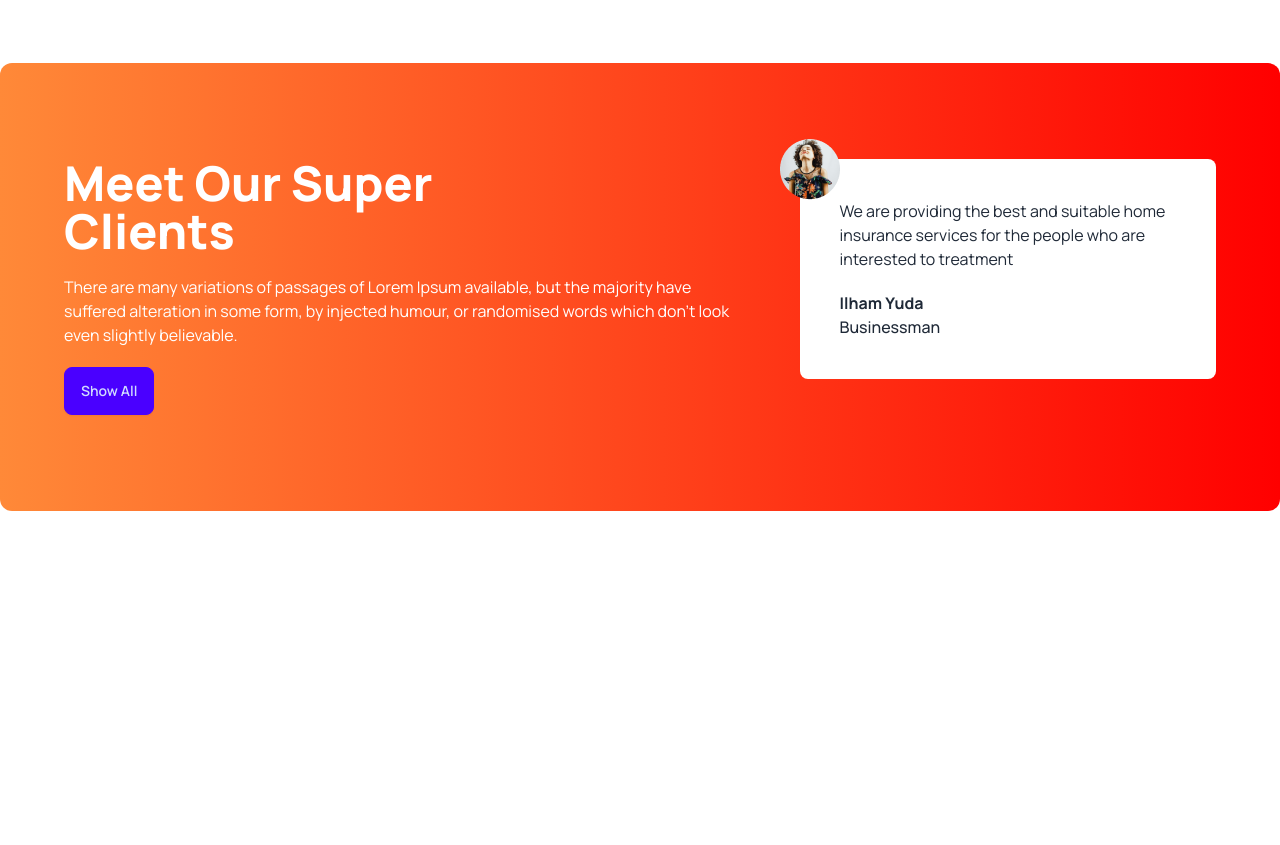
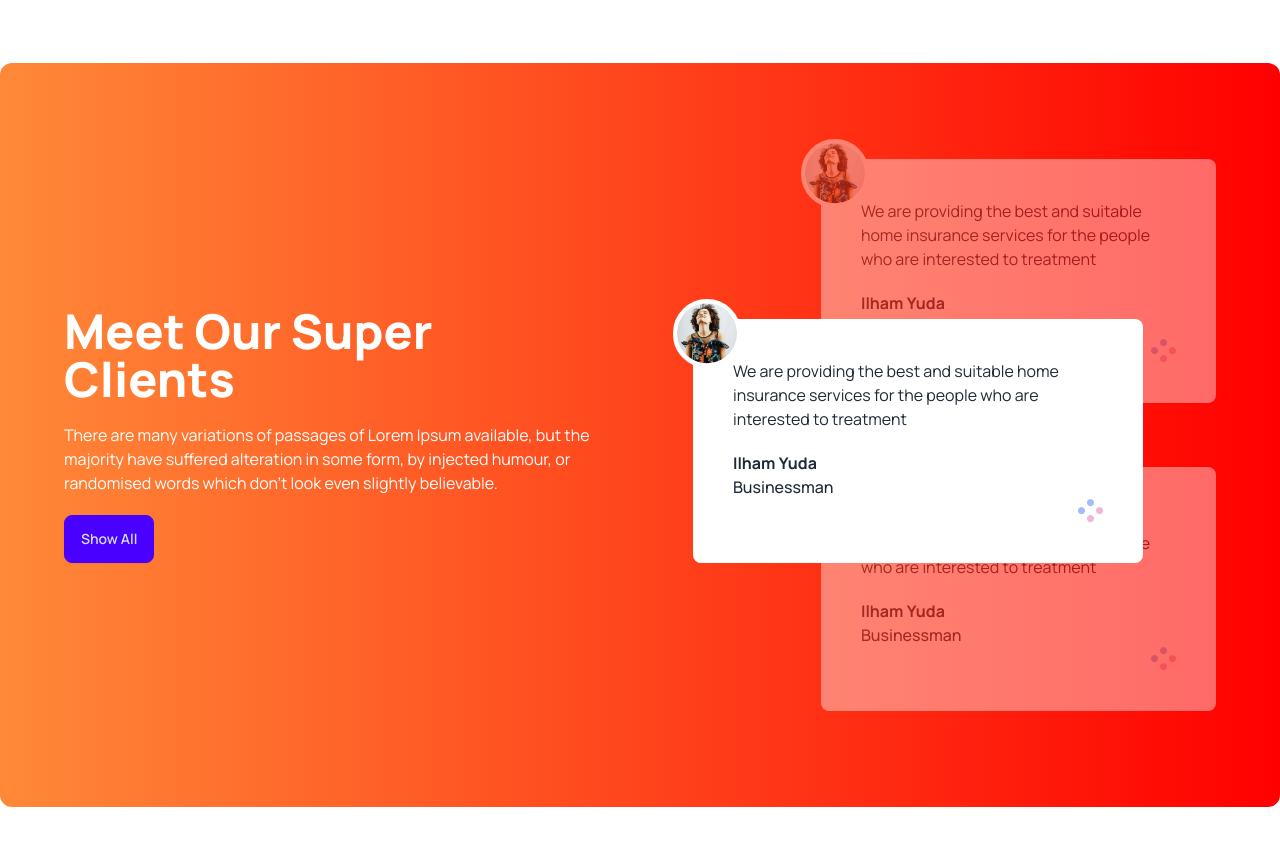
Before and after one commit to MukterHossain/m14-tea-tailwind-daisy, a plain HTML site: page index.html in a window 1280 px wide. Shown: the part 1680-2525 px from the top of the page. Before the commit the page ends 2287 px from the top, so only its background shows below. Drawn offline with nearby package versions, Linux system fonts and the light colour scheme.

Commit message:
added review

```diff
--- a/index.html
+++ b/index.html
@@ -126,19 +126,51 @@
 
         <!-- Super section -->
         <section class="my-24 flex flex-col lg:flex-row gap-12 rounded-xl bg-gradient-to-r from-[#FF8938] to-[#F00] px-16 py-24 ">
-          <div class="space-y-5">
+
+          <div class="flex items-center ">
+           <div class="space-y-5 lg:pr-32">
             <h2 class="text-5xl font-extrabold text-white">Meet Our Super <br>Clients</h2>
             <p class="text-white">There are many variations of passages of Lorem Ipsum available, but the majority have suffered alteration in some form, by injected humour, or randomised words which don't look even slightly believable. </p>
             <button class="btn btn-primary">Show All</button>
+           </div>
           </div>
-          <div>
-            <!-- review -->
-            <div class="relative p-10 rounded-lg bg-white">
-              <img class="absolute -top-5 -left-5" src="images/client.png" alt="photo">
+
+          <!-- review container -->
+          <div class="relative">
+            <!-- next review -->
+            <div class="relative mb-16 z-10 opacity-40 p-10 rounded-lg bg-white">
+              <img class="absolute -top-5 -left-5 border-4 border-white bg-white rounded-full" src="images/client.png" alt="photo">
               <p>We are providing the best and suitable home insurance services for the people who are interested to treatment</p>
               <h4 class="font-bold mt-5">Ilham Yuda</h4>
               <p class="font-medium">Businessman</p>
+              <div class="flex justify-end">
+                <img src="images/circles.png" alt="photo">
+              </div>
             </div>
+
+            <!-- current review -->
+            <div class="absolute top-40 z-20 lg:-left-32 lg:w-[450px] p-10 rounded-lg bg-white">
+              <img class="absolute -top-5 -left-5 border-4 border-white bg-white rounded-full" src="images/client.png" alt="photo">
+              <p>We are providing the best and suitable home insurance services for the people who are interested to treatment</p>
+              <h4 class="font-bold mt-5">Ilham Yuda</h4>
+              <p class="font-medium">Businessman</p>
+              <div class="flex justify-end">
+                <img src="images/circles.png" alt="photo">
+              </div>
+            </div>
+
+            <!-- previous review -->
+            <div class="relative z-10 opacity-40 p-10 rounded-lg bg-white">
+              <img class="absolute -top-5 -left-5 border-4 border-white bg-white rounded-full" src="images/client.png" alt="photo">
+              <p>We are providing the best and suitable home insurance services for the people who are interested to treatment</p>
+              <h4 class="font-bold mt-5">Ilham Yuda</h4>
+              <p class="font-medium">Businessman</p>
+              <div class="flex justify-end">
+                <img src="images/circles.png" alt="photo">
+              </div>
+            </div>
+
+
           </div>
         </section>
 
```
